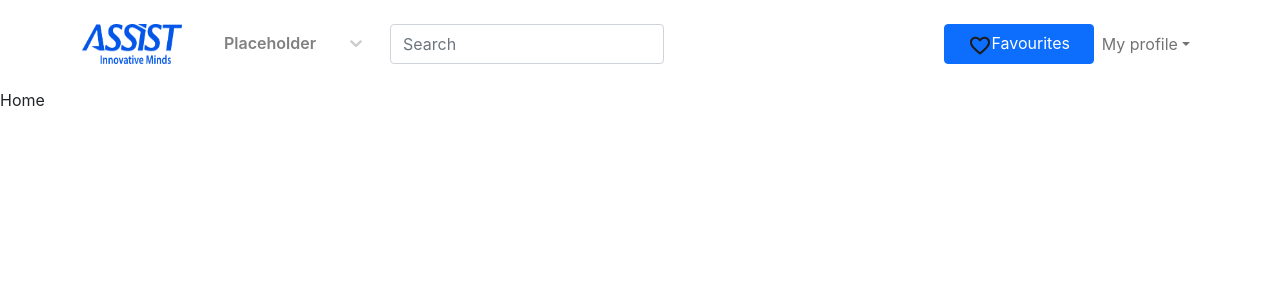
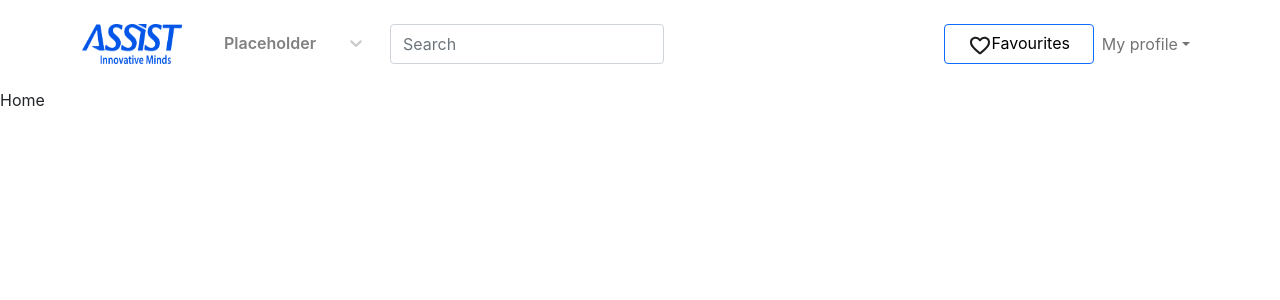
Before and after one commit to assist-software/internship-2022-july-fe2, a React (Create React App) app: page / in a window 1280 px wide. Shown: the top 300 px of the page. Built offline with nearby package versions, Linux system fonts and the light colour scheme.

Commit message:
Small fixes

```diff
--- a/src/components/Header/Header.module.scss
+++ b/src/components/Header/Header.module.scss
@@ -36,8 +36,8 @@
   width: 150px;
   display: inline-flex;
   gap: 8px;
-  background-color: white;
-  color: $color-gray-600;
+  background-color: white !important;
+  color: black !important;
   border: none;
   padding: 0.5rem;
 }
```
